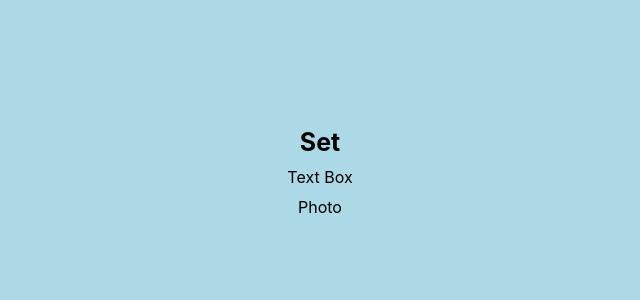
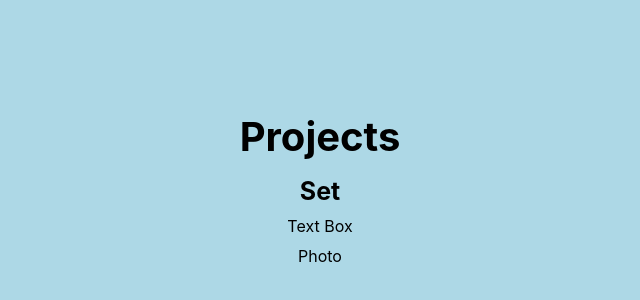
Before and after one commit to ndw001/Portfolio, a React (Create React App) app: page / in a window 1280 px wide. Shown: the part 1168-1468 px from the top of the page, without its empty margins (320-960 px from the left). Built offline with nearby package versions, Linux system fonts and the light colour scheme.

Commit message:
add Projects header

```diff
--- a/src/components/Projects.css
+++ b/src/components/Projects.css
@@ -15,3 +15,8 @@
   font-size: 25px;
   font-weight: bold;
 }
+
+.projectsHeader {
+  font-size: 40px;
+  font-weight: bold;
+}
--- a/src/components/Projects.js
+++ b/src/components/Projects.js
@@ -3,17 +3,27 @@ import "./Projects.css";
 function Projects() {
   // Each Section is a different Project
 
-  const testProjects = ["Set"];
+  // const testProjects = ["Set"];
+
+  const testProjects = [
+    {
+      name: "Set",
+      descTitle: "Card game",
+      desc: "This is a game",
+      photo: "",
+    },
+  ];
 
   // alternating Left and Right Text and Picture
   // Text box is CLAIM: Caption
 
   return (
     <section id="projects">
+      <header className="projectsHeader">Projects</header>
       <div className="projects">
         {testProjects.map((tab, index) => (
           <div className="projectContainer" key={index}>
-            <div className="title"> {tab} </div>
+            <div className="title"> {tab.name} </div>
             <div className="textBox"> Text Box </div>
             <div className="photo"> Photo </div>
           </div>
```
